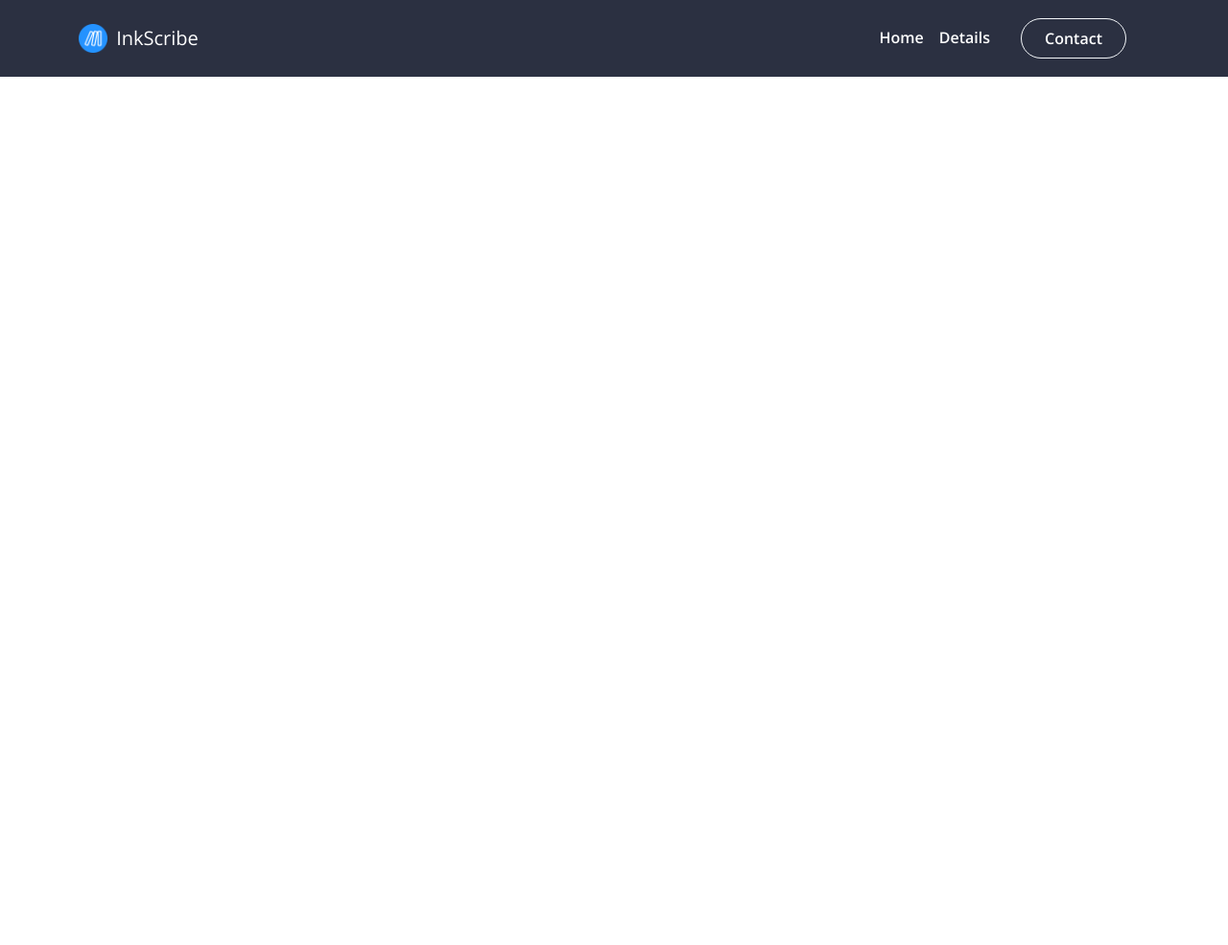
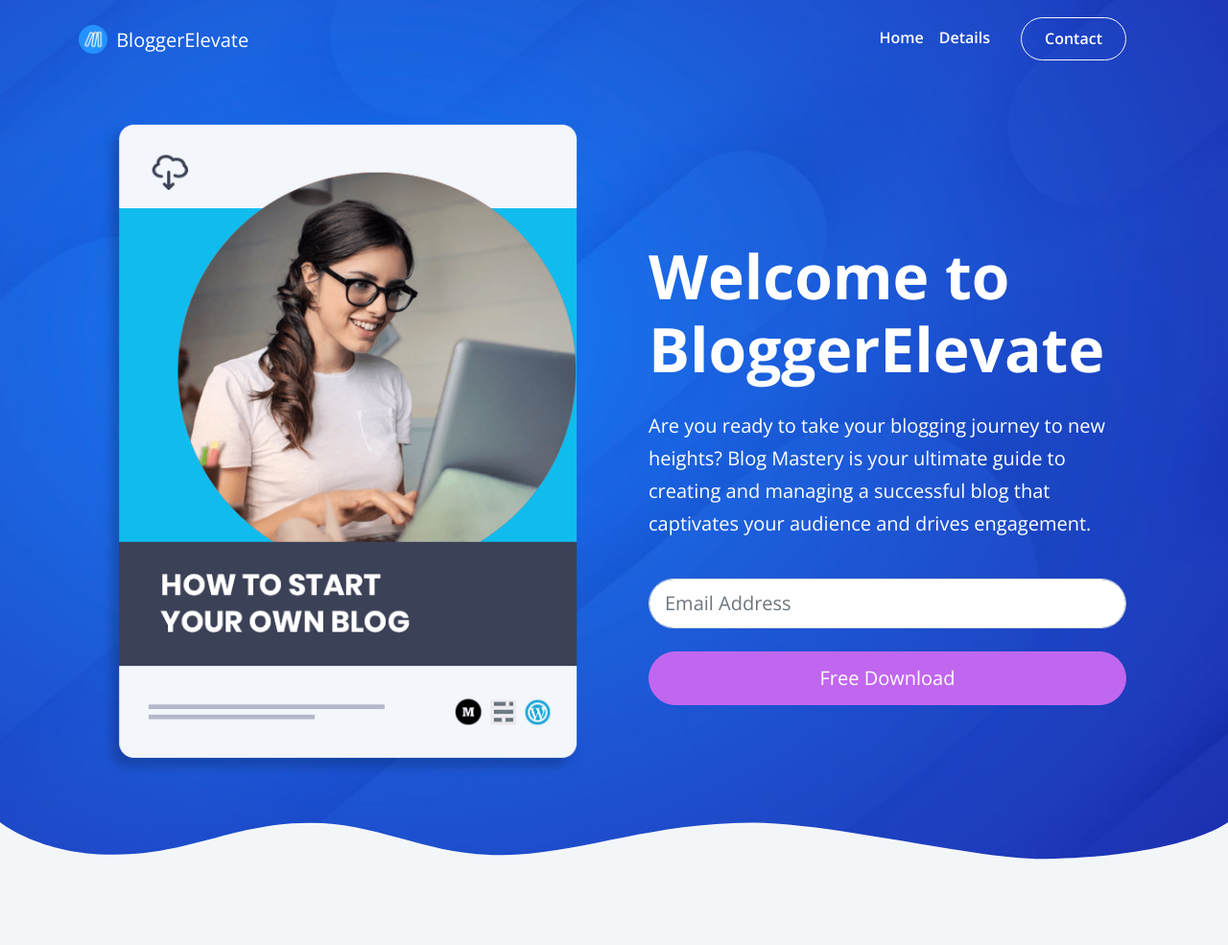
Before and after one commit to bitbard3/blog-agency, a website: page index.html in a window 1280 px wide. Shown: the whole page at 96% size. Before the commit the page ends 800 px from the top, so only its background shows below. Drawn offline with nearby package versions, Linux system fonts and the light colour scheme; files that its build step writes are made by us from their sources.

Commit message:
Add and style the website hero section

```diff
--- a/index.html
+++ b/index.html
@@ -11,15 +11,15 @@
   <link rel="stylesheet" href="css/bootstrap.css" />
   <link rel="stylesheet" href="css/styles.css" />
   <link rel="icon" href="images/book-logo.png" />
-  <title>Free E-Books | Join Today!</title>
+  <title>Free E-Book | Join Today!</title>
 </head>
 
 <body>
-  <nav class="navbar navbar-expand-md navbar-dark fixed-top bg-dark">
+  <nav class="navbar navbar-expand-md navbar-dark fixed-top ">
     <div class="container">
       <a href="index.html" class="navbar-brand mt-1">
         <img class="mb-1" src="images/book-logo.png" alt="" width="30">
-        <span class="ms-1">InkScribe</span>
+        <span class="ms-1">BloggerElevate</span>
       </a>
       <button class="navbar-toggler" type="button" data-bs-toggle="collapse" data-bs-target="#NavbarDropdown">
         <span class="navbar-toggler-icon"></span>
@@ -40,6 +40,60 @@
     </div>
   </nav>
 
+  <header class="header">
+    <div class="hero pt-7 text-white">
+      <div class="container-xl">
+        <div class="row">
+          <div class="col-md-6">
+            <div class="image-container mb-5 px-4 ">
+              <img src="/images/header-ebook.png" class="img-fluid" alt="">
+            </div>
+          </div>
+          <div class="col-md-6">
+            <div class="text-container d-flex flex-column justify-content-center h-100 mb-5 p-4">
+              <h1 class="display-3 fw-bold mb-4">Welcome to BloggerElevate</h1>
+              <p class="lead">
+                Are you ready to take your blogging journey to new heights? Blog Mastery is your ultimate guide to
+                creating and managing a successful blog that captivates your audience and drives engagement.
+              </p>
+              <div class="form-container text-center">
+                <form>
+                  <input type="email" class="form-control form-control-lg rounded-5 my-4" placeholder="Email Address">
+                </form>
+                <div class="d-grid">
+                  <button class="btn btn-primary btn-lg text-white">
+                    Free Download
+                  </button>
+                </div>
+              </div>
+            </div>
+          </div>
+
+        </div>
+      </div>
+    </div>
+    <svg class="frame-decoration" data-name="Layer 2" xmlns="http://www.w3.org/2000/svg" preserveAspectRatio="none"
+      viewBox="0 0 1920 192.275">
+      <defs>
+        <style>
+          .cls-1 {
+            fill: #f3f6f9;
+          }
+        </style>
+      </defs>
+      <title>frame-decoration</title>
+      <path class="cls-1"
+        d="M0,158.755s63.9,52.163,179.472,50.736c121.494-1.5,185.839-49.738,305.984-49.733,109.21,0,181.491,51.733,300.537,50.233,123.941-1.562,225.214-50.126,390.43-50.374,123.821-.185,353.982,58.374,458.976,56.373,217.907-4.153,284.6-57.236,284.6-57.236V351.03H0V158.755Z"
+        transform="translate(0 -158.755)"></path>
+    </svg>
+  </header>
+
+
+
+
+
+
+
   <script src="js/bootstrap.bundle.min.js"></script>
   <script src="js/script.js"></script>
 </body>
--- a/scss/bootstrap.scss
+++ b/scss/bootstrap.scss
@@ -28,7 +28,21 @@ $btn-padding-y-sm:$button-padding-y;
 $btn-padding-y-lg:$button-padding-y;
 $navbar-toggler-border-radius:7px;
 
+//Spacers
 
+$spacer: 1rem !default;
+$spacers: (
+0: 0,
+  1: $spacer * .25,
+  2: $spacer * .5,
+  3: $spacer,
+  4: $spacer * 1.5,
+  5: $spacer * 3,
+  6: $spacer * 6,
+  7: $spacer * 8,
+  8: $spacer * 12,
+) !default;
 
+$line-height-base:1.7;
 
 @import '../node_modules/bootstrap/scss/bootstrap';
--- a/scss/styles.scss
+++ b/scss/styles.scss
@@ -1,3 +1,7 @@
 .navbar .btn-outline-light:hover{
     color: var(--bs-dark);
 }
+.header{
+    background: url("../images/header-background.jpg") center center no-repeat;
+    background-size:cover ;
+}
```
